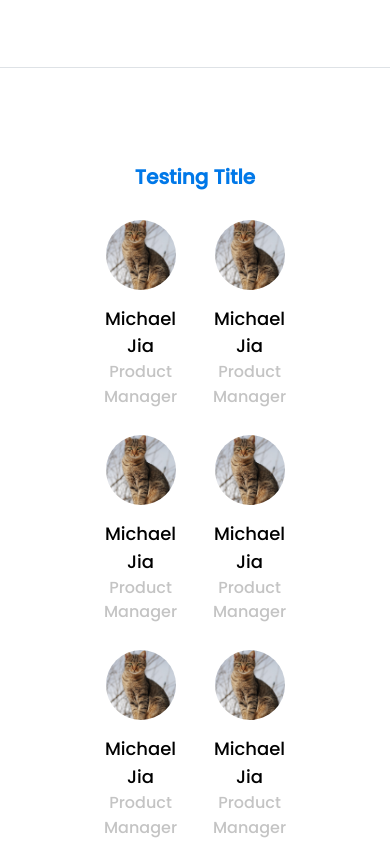
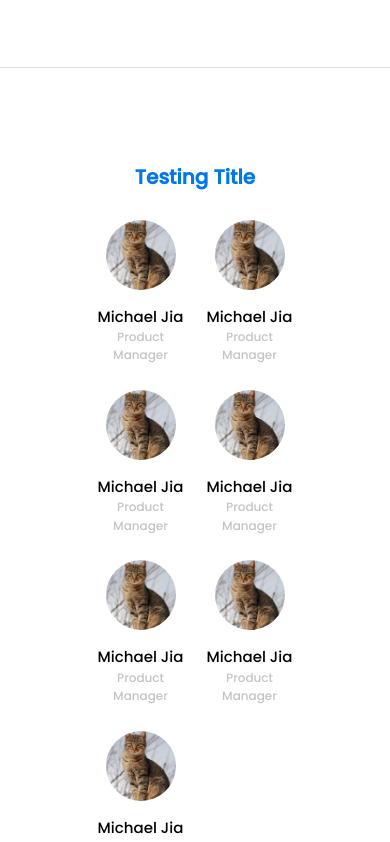
Before and after one commit to uoftblueprint/website-v2, a Next.js app: page / in a window 390 px wide. Shown: the top 842 px of the page. Built offline with nearby package versions, Linux system fonts and the light colour scheme.

Commit message:
refactor: add responsive text sizing to profile

```diff
--- a/src/team-card/Profile.css
+++ b/src/team-card/Profile.css
@@ -1,22 +1,24 @@
-@import url('https://fonts.googleapis.com/css2?family=Poppins:wght@500&display=swap');
+@import url("https://fonts.googleapis.com/css2?family=Poppins:wght@500&display=swap");
 
 .mantine-Center-root {
-    flex-direction: column;
+  flex-direction: column;
 }
 
 .mantine-Text-root {
-    font-family: 'Poppins', sans-serif;
-    text-align: center;
+  font-family: "Poppins", sans-serif;
+  text-align: center;
 }
 
 #name {
-    font-size: 18px;
-    color:#000;
-    padding-top: 15px;
+  font-size: 18px;
+  font-size: clamp(15px, 12px + 0.7vw, 18px);
+  color: #000;
+  padding-top: 15px;
 }
 
 #role {
-    padding-bottom:5px;
-    font-size:16px;
-    color: #C4C4C4;
+  padding-bottom: 5px;
+  font-size: 16px;
+  font-size: clamp(12px, 10px + 0.5vw, 15px);
+  color: #c4c4c4;
 }
```
